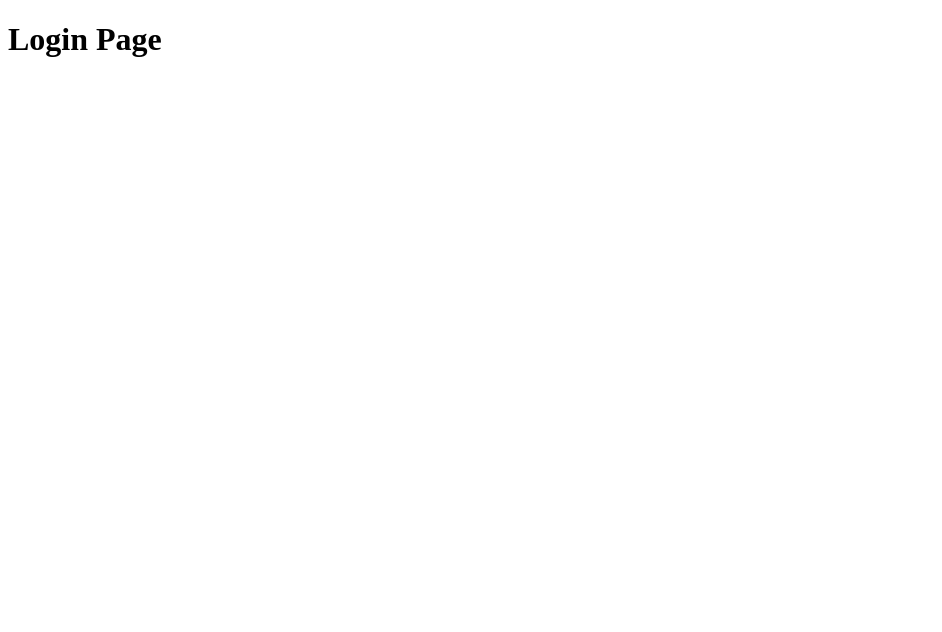
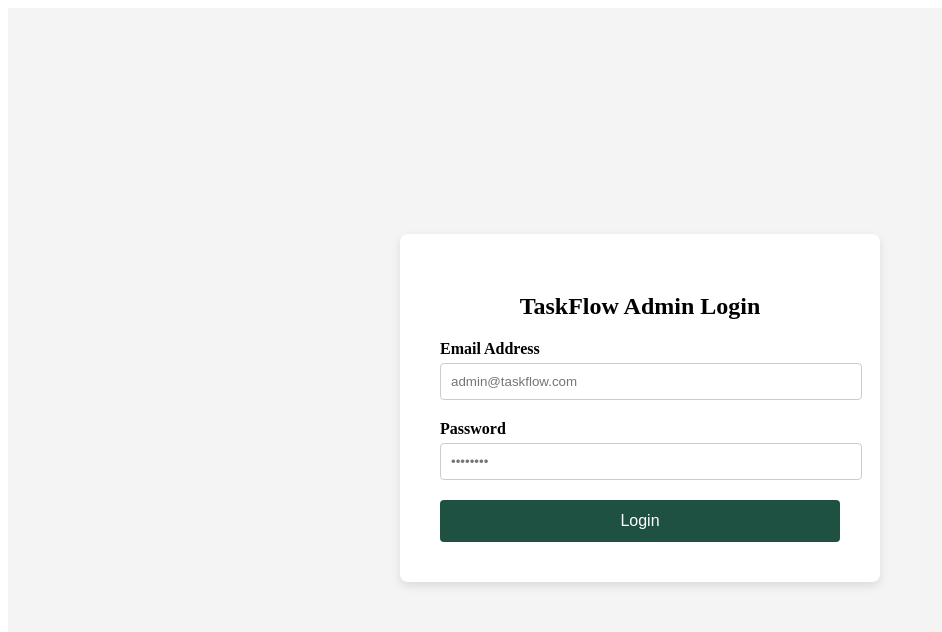
Before and after one commit to nellyuiop/taskflow, a React (Vite) app in the folder admin/: page /login in a window 1280 px wide. Shown: the top 632 px of the page, without its empty margins (0-942 px from the left). Built offline with nearby package versions, Linux system fonts and the light colour scheme.

Commit message:
Week 2 Day 3: JWT Login flow, Protected Routes, and Logout functionality

```diff
--- a/admin/package.json
+++ b/admin/package.json
@@ -10,6 +10,7 @@
     "preview": "vite preview"
   },
   "dependencies": {
+    "axios": "^1.20.0",
     "react": "^19.2.8",
     "react-dom": "^19.2.8",
     "react-router-dom": "^7.18.4"
--- a/admin/src/App.jsx
+++ b/admin/src/App.jsx
@@ -4,6 +4,7 @@ import Dashboard from "./pages/Dashboard";
 import Projects from "./pages/Projects";
 import Tasks from "./pages/Tasks";
 import Login from "./pages/Login";
+import ProtectedRoute from "./components/ProtectedRoute"; // Import the bouncer
 
 function App() {
   return (
@@ -12,11 +13,13 @@ function App() {
         {/* Public Route */}
         <Route path="/login" element={<Login />} />
 
-        {/* Protected Routes wrapped in the Layout */}
-        <Route path="/" element={<Layout />}>
-          <Route index element={<Dashboard />} />
-          <Route path="projects" element={<Projects />} />
-          <Route path="tasks" element={<Tasks />} />
+        {/* Protected Routes wrapped in the Bouncer AND the Layout */}
+        <Route element={<ProtectedRoute />}>
+          <Route path="/" element={<Layout />}>
+            <Route index element={<Dashboard />} />
+            <Route path="projects" element={<Projects />} />
+            <Route path="tasks" element={<Tasks />} />
+          </Route>
         </Route>
       </Routes>
     </BrowserRouter>
--- a/admin/src/components/Layout.jsx
+++ b/admin/src/components/Layout.jsx
@@ -1,15 +1,69 @@
-import { Link, Outlet } from "react-router-dom";
-import "./Layout.css"; // Import the CSS file
+import { NavLink, Outlet, useNavigate } from "react-router-dom";
+import "./Layout.css";
 
 function Layout() {
+  const navigate = useNavigate();
+
+  const handleLogout = () => {
+    localStorage.removeItem("token"); // Delete the token
+    navigate("/login"); // Send them back to login
+  };
+
   return (
     <div className="layout-container">
       <div className="sidebar">
         <h2>TaskFlow Admin</h2>
-        <nav style={{ marginTop: "30px" }}>
-          <Link to="/">Dashboard</Link>
-          <Link to="/projects"> Projects</Link>
-          <Link to="/tasks">Tasks</Link>
+        <nav
+          style={{
+            marginTop: "30px",
+            display: "flex",
+            flexDirection: "column",
+            gap: "10px",
+          }}
+        >
+          <NavLink
+            to="/"
+            className={({ isActive }) =>
+              isActive ? "nav-link active" : "nav-link"
+            }
+          >
+            Dashboard
+          </NavLink>
+
+          <NavLink
+            to="/projects"
+            className={({ isActive }) =>
+              isActive ? "nav-link active" : "nav-link"
+            }
+          >
+            Projects
+          </NavLink>
+
+          <NavLink
+            to="/tasks"
+            className={({ isActive }) =>
+              isActive ? "nav-link active" : "nav-link"
+            }
+          >
+            Tasks
+          </NavLink>
+
+          {/* LOGOUT BUTTON */}
+          <button
+            onClick={handleLogout}
+            style={{
+              marginTop: "20px",
+              padding: "10px",
+              background: "#ef4444",
+              color: "white",
+              border: "none",
+              borderRadius: "4px",
+              cursor: "pointer",
+              fontWeight: "bold",
+            }}
+          >
+            Logout
+          </button>
         </nav>
       </div>
 
@@ -17,6 +71,7 @@ function Layout() {
         <div className="topbar">
           <strong>Admin Panel</strong>
         </div>
+
         <div className="content">
           <Outlet />
         </div>
--- /dev/null
+++ b/admin/src/components/ProtectedRoute.jsx
@@ -0,0 +1,12 @@
+import { Navigate, Outlet } from "react-router-dom";
+
+function ProtectedRoute() {
+  // Check if the token exists in local storage
+  const token = localStorage.getItem("token");
+
+  // If there is a token, render the child routes (via Outlet).
+  // If there is NO token, redirect to the login page.
+  return token ? <Outlet /> : <Navigate to="/login" replace />;
+}
+
+export default ProtectedRoute;
--- /dev/null
+++ b/admin/src/pages/Login.css
@@ -0,0 +1,53 @@
+.login-container {
+  display: flex;
+  justify-content: center;
+  align-items: center;
+  height: 100vh;
+  background-color: #f4f4f4;
+}
+
+.login-form {
+  background: white;
+  padding: 40px;
+  border-radius: 8px;
+  box-shadow: 0 4px 10px rgba(0, 0, 0, 0.1);
+  width: 100%;
+  max-width: 400px;
+}
+
+.login-form h2 {
+  margin-bottom: 20px;
+  text-align: center;
+}
+
+.input-group {
+  margin-bottom: 20px;
+}
+
+.input-group label {
+  display: block;
+  margin-bottom: 5px;
+  font-weight: bold;
+}
+
+.input-group input {
+  width: 100%;
+  padding: 10px;
+  border: 1px solid #ccc;
+  border-radius: 4px;
+}
+
+.login-btn {
+  width: 100%;
+  padding: 12px;
+  background-color: #1e5142;
+  color: white;
+  border: none;
+  border-radius: 4px;
+  font-size: 16px;
+  cursor: pointer;
+}
+
+.login-btn:hover {
+  background-color: #1e5142;
+}
--- a/admin/src/pages/Login.jsx
+++ b/admin/src/pages/Login.jsx
@@ -1,4 +1,88 @@
+import { useState } from "react";
+import axios from "axios"; // 1. Import Axios
+import { useNavigate } from "react-router-dom"; // 2. Import useNavigate
+import "./Login.css";
+
 function Login() {
-  return <h1>Login Page</h1>;
+  const [email, setEmail] = useState("");
+  const [password, setPassword] = useState("");
+  const [error, setError] = useState(""); // 3. State for error messages
+  const [loading, setLoading] = useState(false); // 4. State for loading spinner
+
+  const navigate = useNavigate(); // 5. Hook to change pages
+
+  const handleSubmit = async (e) => {
+    e.preventDefault(); // 6. Stop the page from refreshing on submit
+    setLoading(true);
+    setError("");
+
+    try {
+      // 7. Send POST request to your Week 1 Backend!
+      const response = await axios.post(
+        "http://127.0.0.1:5001/api/auth/login",
+        {
+          email,
+          password,
+        },
+      );
+
+      // 8. Save the JWT token to the browser's local storage
+      localStorage.setItem("token", response.data.token);
+
+      // 9. Redirect the user to the Dashboard
+      navigate("/");
+    } catch (err) {
+      // 10. If login fails, show the error message from the backend
+      setError(
+        err.response?.data?.message || "Login failed. Please try again.",
+      );
+    } finally {
+      setLoading(false);
+    }
+  };
+
+  return (
+    <div className="login-container">
+      <form className="login-form" onSubmit={handleSubmit}>
+        <h2>TaskFlow Admin Login</h2>
+
+        {/* Show error message if there is one */}
+        {error && (
+          <p
+            style={{ color: "red", textAlign: "center", marginBottom: "15px" }}
+          >
+            {error}
+          </p>
+        )}
+
+        <div className="input-group">
+          <label>Email Address</label>
+          <input
+            type="email"
+            value={email}
+            onChange={(e) => setEmail(e.target.value)}
+            placeholder="admin@taskflow.com"
+            required
+          />
+        </div>
+
+        <div className="input-group">
+          <label>Password</label>
+          <input
+            type="password"
+            value={password}
+            onChange={(e) => setPassword(e.target.value)}
+            placeholder="••••••••"
+            required
+          />
+        </div>
+
+        <button type="submit" className="login-btn" disabled={loading}>
+          {loading ? "Logging in..." : "Login"}
+        </button>
+      </form>
+    </div>
+  );
 }
+
 export default Login;
```
Also changed, not shown: 1 other file (tests, documents, lock files or other folders).
